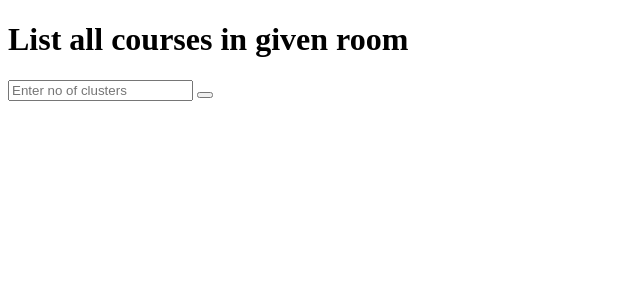
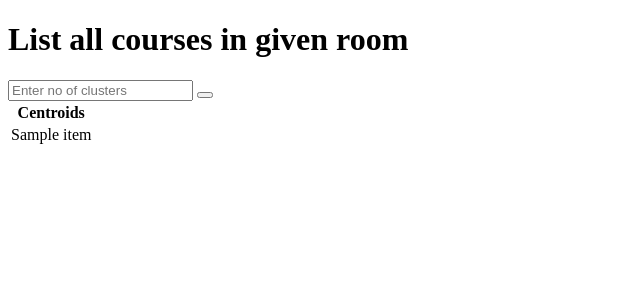
Before and after one commit to ganeshcodes/mldataviz, a Flask app: template templates/clusterform.html in a window 1280 px wide. Shown: the top 300 px of the page, without its empty margins (0-640 px from the left). Run offline with Flask 2, Linux system fonts and the light colour scheme; the template is opened without the code that fills it: most values are stand-ins (such as "Sample title", 1, 10 or a date in 2020).

Commit message:
new change

```diff
--- a/__init__.py
+++ b/__init__.py
@@ -275,7 +275,7 @@ def kmeansdemo():
 
 @app.route('/clusterform')
 def clusterform():
-    return render_template('clusterform.html')
+    return render_template('clusterform.html', data=[])
 
 @app.route('/cluster',methods=['POST'])
 def clusterdemo():
@@ -321,8 +321,7 @@ def clusterdemo():
 
     pl.savefig('static/kmeans.png')
 
-    return redirect('/kmeans.png')
-
+    return render_template('clusterform.html', data=centers)
 
 @app.route('/piechartdemo')
 def piechartdemo():
--- a/templates/clusterform.html
+++ b/templates/clusterform.html
@@ -9,5 +9,18 @@
                 <button type="submit" class="submitbtn" name="submit"/>
             </form>
       </div>
+
+      <div>
+            <table>
+                <tr>
+                    <th>Centroids</th>
+                </tr>
+                {% for item in data %}
+                <tr>
+                    <td>{{item}}</td>
+                </tr>
+                {% endfor %}
+            </table>
+          </div>
    </body>
 </html>
```
